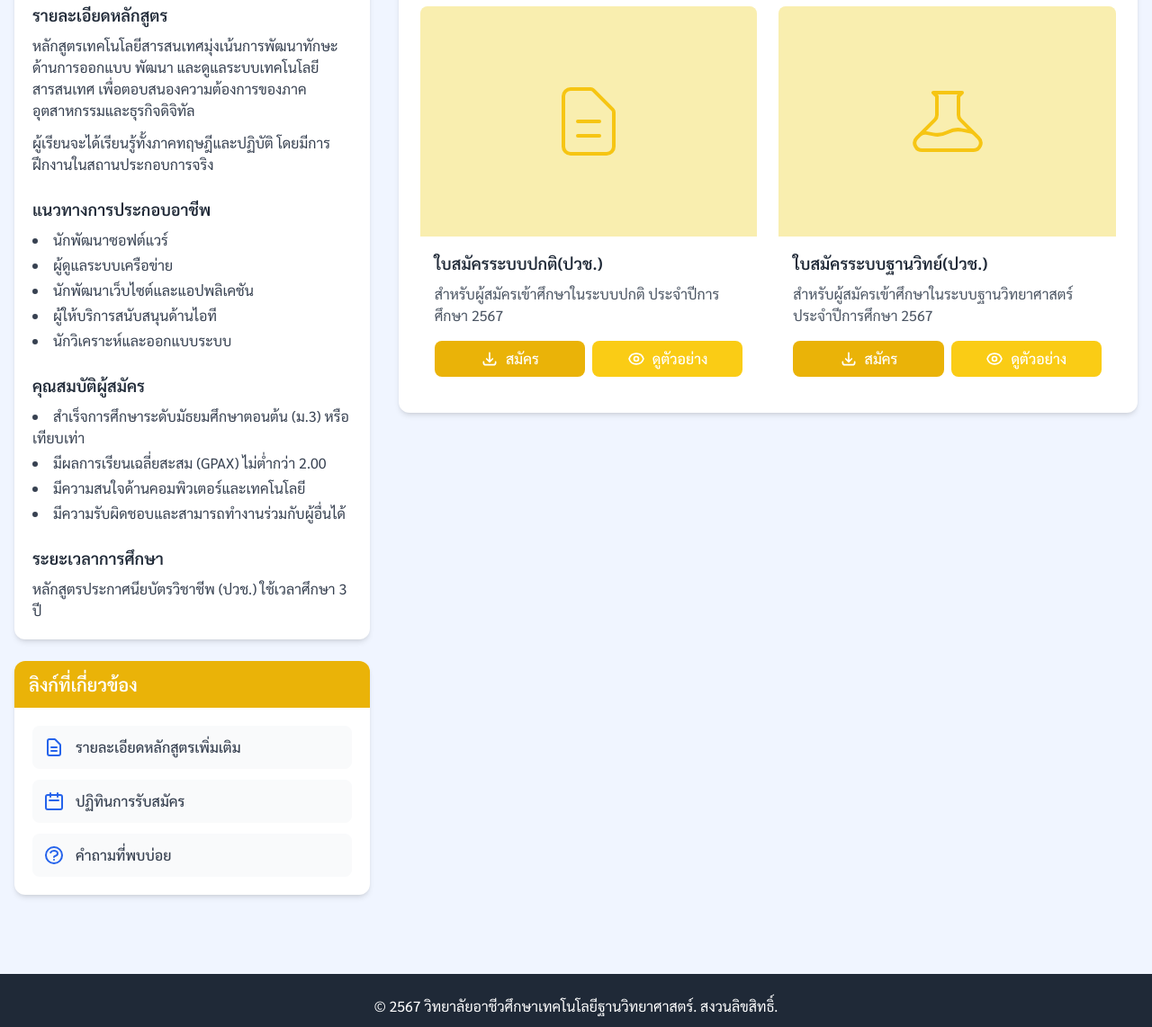
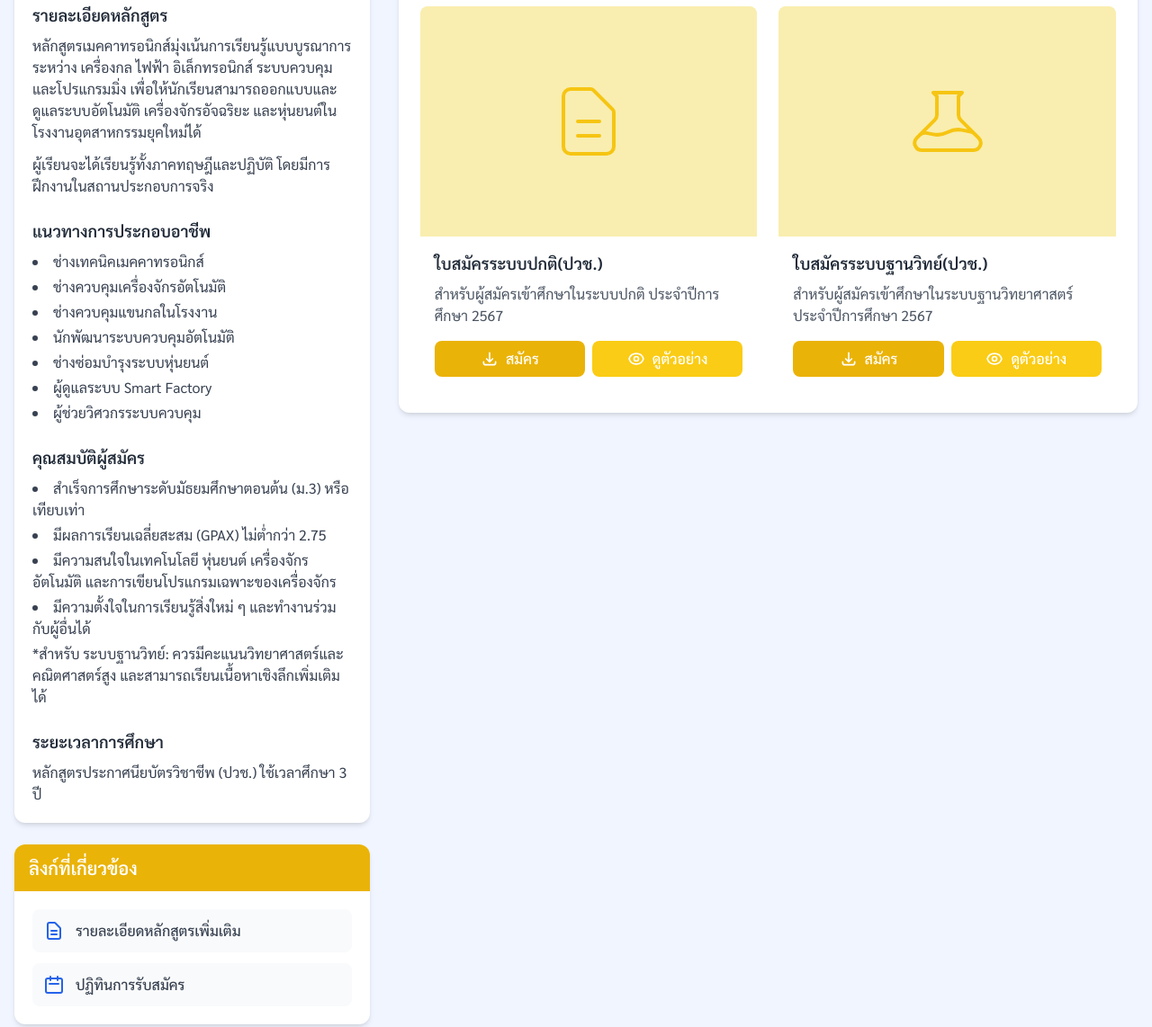
Before and after one commit to jirat856/SBTVC-online-registor, a plain HTML site: page mechatronic.html in a window 1280 px wide. Shown: the part 445-1587 px from the top of the page at 90% size. Drawn offline with nearby package versions, Linux system fonts and the light colour scheme; files whose address does not match are found by name.

Commit message:
Update mechatronic.html

```diff
--- a/mechatronic.html
+++ b/mechatronic.html
@@ -39,6 +39,11 @@
                     <h1 class="text-2xl md:text-3xl font-bold">วิทยาลัยอาชีวศึกษาเทคโนโลยีฐานวิทยาศาสตร์(ชลบุรี)</h1>
                     <p class="text-orange-100 mt-1">Science Based Technology Vocational College (Chonburi)</p>
                 </div>
+                <!-- Home-->
+                <div class="h-10 w-10 ml-auto mt-4 md:mt-0">
+                    <a href="index.html" class="home-link">
+                    <img src="https://cdn-icons-png.flaticon.com/512/1946/1946436.png" alt="Home" class="home-icon"></a>
+                </div>
             </div>
         </header>
 
@@ -69,18 +74,20 @@
                         <div class="p-5">
                             <div class="mb-6">
                                 <h4 class="font-semibold text-lg text-gray-800 mb-2">รายละเอียดหลักสูตร</h4>
-                                <p class="text-gray-700 mb-3">หลักสูตรเทคโนโลยีสารสนเทศมุ่งเน้นการพัฒนาทักษะด้านการออกแบบ พัฒนา และดูแลระบบเทคโนโลยีสารสนเทศ เพื่อตอบสนองความต้องการของภาคอุตสาหกรรมและธุรกิจดิจิทัล</p>
+                                <p class="text-gray-700 mb-3">หลักสูตรเมคคาทรอนิกส์มุ่งเน้นการเรียนรู้แบบบูรณาการระหว่าง เครื่องกล ไฟฟ้า อิเล็กทรอนิกส์ ระบบควบคุม และโปรแกรมมิ่ง เพื่อให้นักเรียนสามารถออกแบบและดูแลระบบอัตโนมัติ เครื่องจักรอัจฉริยะ และหุ่นยนต์ในโรงงานอุตสาหกรรมยุคใหม่ได้</p>
                                 <p class="text-gray-700">ผู้เรียนจะได้เรียนรู้ทั้งภาคทฤษฎีและปฏิบัติ โดยมีการฝึกงานในสถานประกอบการจริง</p>
                             </div>
 
                             <div class="mb-6">
                                 <h4 class="font-semibold text-lg text-gray-800 mb-2">แนวทางการประกอบอาชีพ</h4>
                                 <ul class="list-disc list-inside text-gray-700 space-y-1">
-                                    <li>นักพัฒนาซอฟต์แวร์</li>
-                                    <li>ผู้ดูแลระบบเครือข่าย</li>
-                                    <li>นักพัฒนาเว็บไซต์และแอปพลิเคชัน</li>
-                                    <li>ผู้ให้บริการสนับสนุนด้านไอที</li>
-                                    <li>นักวิเคราะห์และออกแบบระบบ</li>
+                                    <li>ช่างเทคนิคเมคคาทรอนิกส์</li>
+                                    <li>ช่างควบคุมเครื่องจักรอัตโนมัติ</li>
+                                    <li>ช่างควบคุมแขนกลในโรงงาน</li>
+                                    <li>นักพัฒนาระบบควบคุมอัตโนมัติ</li>
+                                    <li>ช่างซ่อมบำรุงระบบหุ่นยนต์</li>
+                                    <li>ผู้ดูแลระบบ Smart Factory</li>
+                                    <li>ผู้ช่วยวิศวกรระบบควบคุม</li>
                                 </ul>
                             </div>
 
@@ -88,9 +95,10 @@
                                 <h4 class="font-semibold text-lg text-gray-800 mb-2">คุณสมบัติผู้สมัคร</h4>
                                 <ul class="list-disc list-inside text-gray-700 space-y-1">
                                     <li>สำเร็จการศึกษาระดับมัธยมศึกษาตอนต้น (ม.3) หรือเทียบเท่า</li>
-                                    <li>มีผลการเรียนเฉลี่ยสะสม (GPAX) ไม่ต่ำกว่า 2.00</li>
-                                    <li>มีความสนใจด้านคอมพิวเตอร์และเทคโนโลยี</li>
-                                    <li>มีความรับผิดชอบและสามารถทำงานร่วมกับผู้อื่นได้</li>
+                                    <li>มีผลการเรียนเฉลี่ยสะสม (GPAX) ไม่ต่ำกว่า 2.75</li>
+                                    <li>มีความสนใจในเทคโนโลยี หุ่นยนต์ เครื่องจักรอัตโนมัติ และการเขียนโปรแกรมเฉพาะของเครื่องจักร</li>
+                                    <li>มีความตั้งใจในการเรียนรู้สิ่งใหม่ ๆ และทำงานร่วมกับผู้อื่นได้</li>
+                                    <p>*สำหรับ ระบบฐานวิทย์: ควรมีคะแนนวิทยาศาสตร์และคณิตศาสตร์สูง และสามารถเรียนเนื้อหาเชิงลึกเพิ่มเติมได้</p>
                                 </ul>
                             </div>
 
@@ -119,13 +127,6 @@
                                 </svg>
                                 <span class="text-gray-700 font-medium">ปฏิทินการรับสมัคร</span>
                             </a>
-
-                            <a href="#" class="flex items-center p-3 bg-gray-50 rounded-lg hover:bg-blue-50 transition-colors">
-                                <svg class="h-6 w-6 text-blue-600 mr-3" fill="none" viewBox="0 0 24 24" stroke="currentColor">
-                                    <path stroke-linecap="round" stroke-linejoin="round" stroke-width="2" d="M8.228 9c.549-1.165 2.03-2 3.772-2 2.21 0 4 1.343 4 3 0 1.4-1.278 2.575-3.006 2.907-.542.104-.994.54-.994 1.093m0 3h.01M21 12a9 9 0 11-18 0 9 9 0 0118 0z" />
-                                </svg>
-                                <span class="text-gray-700 font-medium">คำถามที่พบบ่อย</span>
-                            </a>
                         </div>
                     </div>
                 </div>
@@ -150,7 +151,7 @@
                                         <h4 class="font-semibold text-lg text-gray-800 mb-2">ใบสมัครระบบปกติ(ปวช.)</h4>
                                         <p class="text-gray-600 mb-4">สำหรับผู้สมัครเข้าศึกษาในระบบปกติ ประจำปีการศึกษา 2567</p>
                                         <div class="flex space-x-2">
-                                            <a href="https://docs.google.com/forms/d/e/1FAIpQLSfSDZok3NUIvDaVDq1HAGmSxMjijSxhW6Mdko7FxWEObHY-oA/viewform?usp=dialog" class="btn-hover flex-1 bg-yellow-500 hover:bg-yellow-700 text-white font-medium py-2 px-4 rounded-lg flex items-center justify-center">
+                                            <a href="https://docs.google.com/forms/d/e/1FAIpQLSeh3Wi6vapVzfqw15W3G2UzGWPQYrYv1-mC7g0kU0FI2AxLpQ/viewform?usp=dialog" class="btn-hover flex-1 bg-yellow-500 hover:bg-yellow-700 text-white font-medium py-2 px-4 rounded-lg flex items-center justify-center">
                                                 <svg class="h-5 w-5 mr-2" fill="none" viewBox="0 0 24 24" stroke="currentColor">
                                                     <path stroke-linecap="round" stroke-linejoin="round" stroke-width="2" d="M4 16v1a3 3 0 003 3h10a3 3 0 003-3v-1m-4-4l-4 4m0 0l-4-4m4 4V4" />
                                                 </svg>
```
